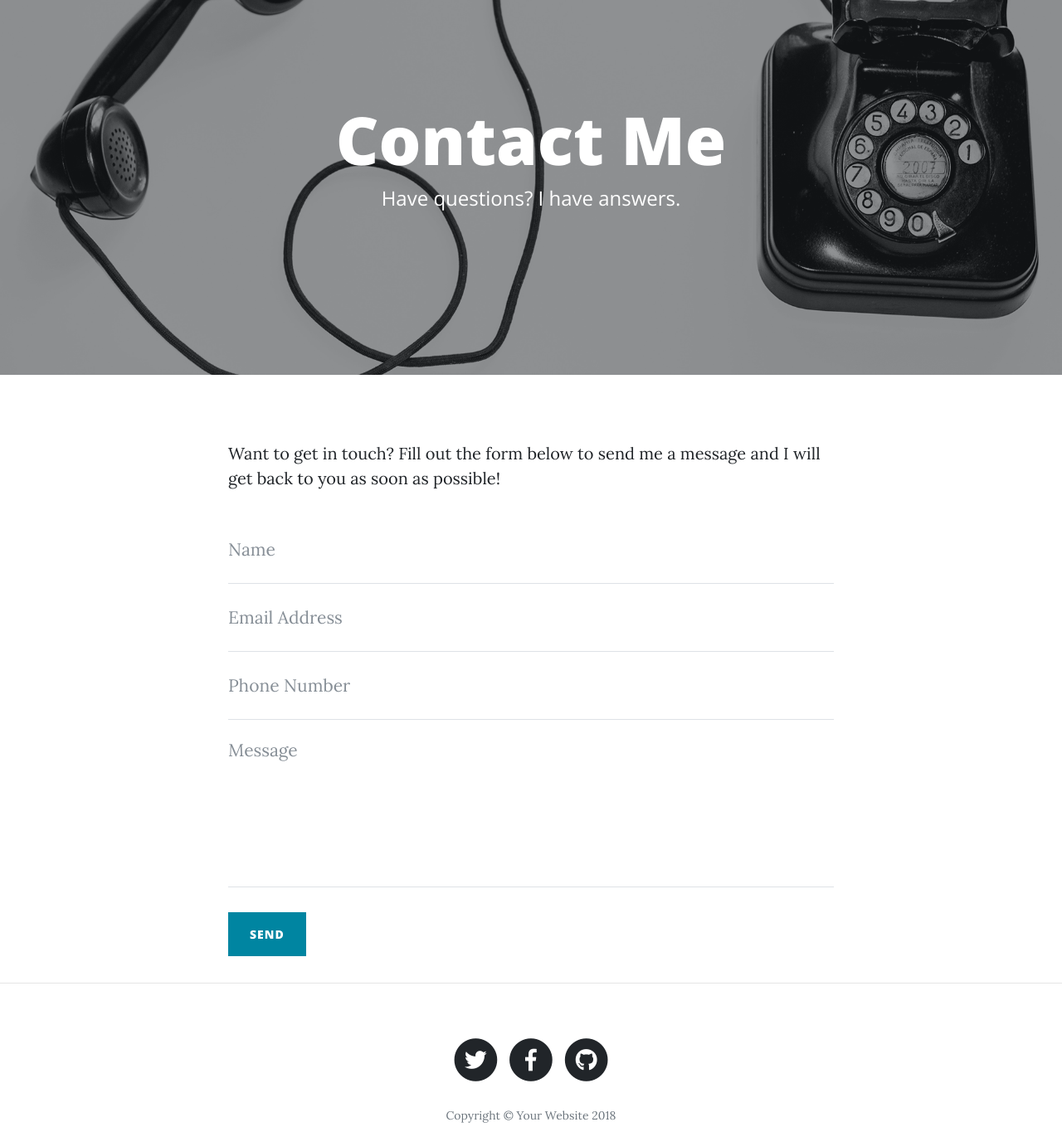
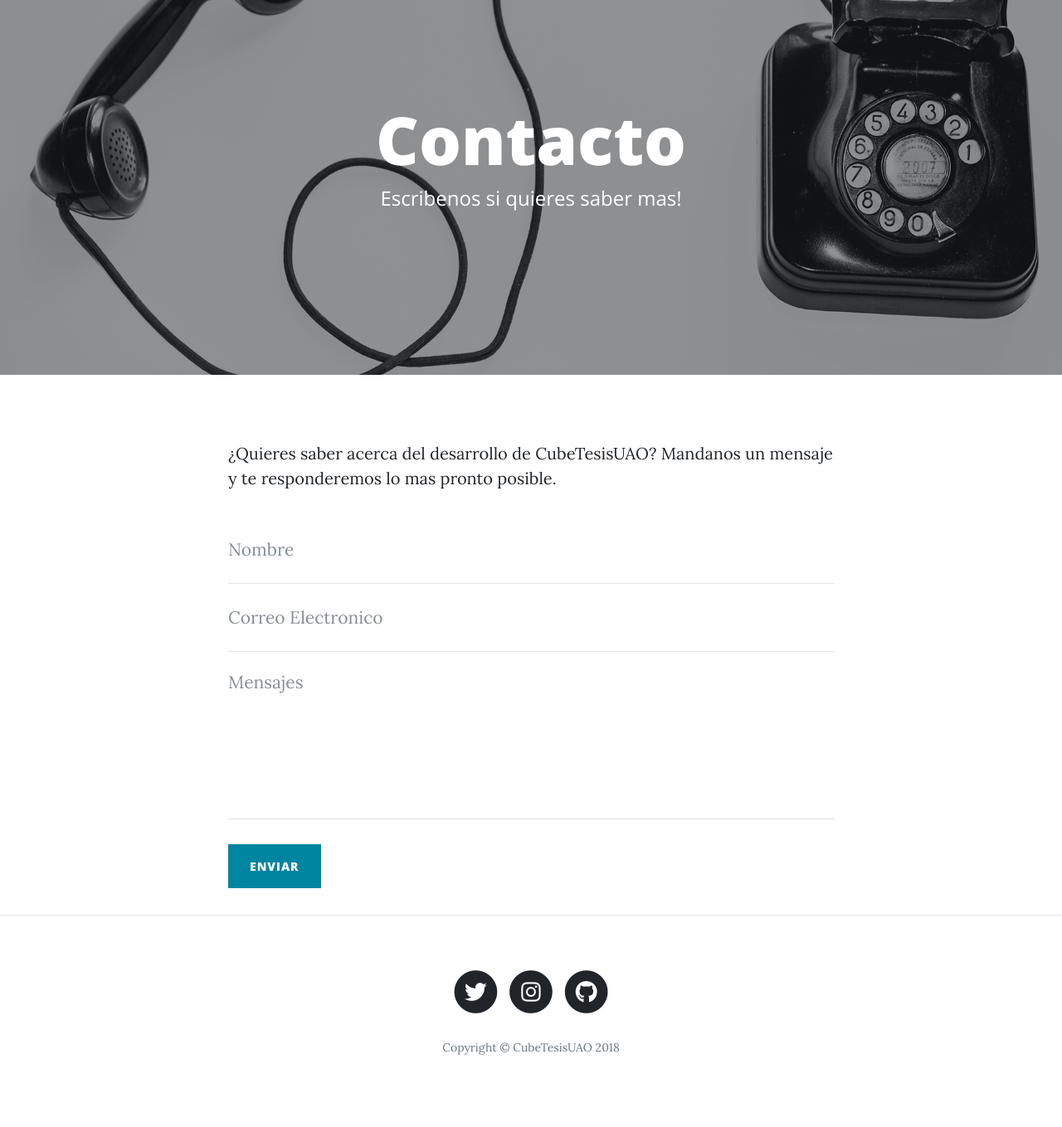
Before and after one commit to garayco/Pagina-Web-Tesis, a website: page contact.html in a window 1280 px wide. Shown: the part 80-1439 px from the top of the page at 83% size. Drawn offline with nearby package versions, Linux system fonts and the light colour scheme.

Commit message:
Pagina Terminada Parte 1

```diff
--- a/contact.html
+++ b/contact.html
@@ -8,7 +8,7 @@
     <meta name="description" content="">
     <meta name="author" content="">
 
-    <title>Clean Blog - Start Bootstrap Theme</title>
+    <title>Cube Tesis UAO</title>
 
     <!-- Bootstrap core CSS -->
     <link href="vendor/bootstrap/css/bootstrap.min.css" rel="stylesheet">
@@ -56,8 +56,8 @@
         <div class="row">
           <div class="col-lg-8 col-md-10 mx-auto">
             <div class="page-heading">
-              <h1>Contact Me</h1>
-              <span class="subheading">Have questions? I have answers.</span>
+              <h1>Contacto</h1>
+              <span class="subheading">Escribenos si quieres saber mas!</span>
             </div>
           </div>
         </div>
@@ -68,43 +68,36 @@
     <div class="container">
       <div class="row">
         <div class="col-lg-8 col-md-10 mx-auto">
-          <p>Want to get in touch? Fill out the form below to send me a message and I will get back to you as soon as possible!</p>
+          <p>¿Quieres saber acerca del desarrollo de CubeTesisUAO? Mandanos un mensaje y te responderemos lo mas pronto posible.</p>
           <!-- Contact Form - Enter your email address on line 19 of the mail/contact_me.php file to make this form work. -->
           <!-- WARNING: Some web hosts do not allow emails to be sent through forms to common mail hosts like Gmail or Yahoo. It's recommended that you use a private domain email address! -->
           <!-- To use the contact form, your site must be on a live web host with PHP! The form will not work locally! -->
           <form name="sentMessage" id="contactForm" novalidate>
             <div class="control-group">
               <div class="form-group floating-label-form-group controls">
-                <label>Name</label>
-                <input type="text" class="form-control" placeholder="Name" id="name" required data-validation-required-message="Please enter your name.">
+                <label>Nombre</label>
+                <input type="text" class="form-control" placeholder="Nombre" id="name" required data-validation-required-message="Please enter your name.">
                 <p class="help-block text-danger"></p>
               </div>
             </div>
             <div class="control-group">
               <div class="form-group floating-label-form-group controls">
-                <label>Email Address</label>
-                <input type="email" class="form-control" placeholder="Email Address" id="email" required data-validation-required-message="Please enter your email address.">
-                <p class="help-block text-danger"></p>
-              </div>
-            </div>
-            <div class="control-group">
-              <div class="form-group col-xs-12 floating-label-form-group controls">
-                <label>Phone Number</label>
-                <input type="tel" class="form-control" placeholder="Phone Number" id="phone" required data-validation-required-message="Please enter your phone number.">
+                <label>Correo Electronico</label>
+                <input type="email" class="form-control" placeholder="Correo Electronico" id="email" required data-validation-required-message="Please enter your email address.">
                 <p class="help-block text-danger"></p>
               </div>
             </div>
             <div class="control-group">
               <div class="form-group floating-label-form-group controls">
-                <label>Message</label>
-                <textarea rows="5" class="form-control" placeholder="Message" id="message" required data-validation-required-message="Please enter a message."></textarea>
+                <label>Mensajes</label>
+                <textarea rows="5" class="form-control" placeholder="Mensajes" id="message" required data-validation-required-message="Please enter a message."></textarea>
                 <p class="help-block text-danger"></p>
               </div>
             </div>
             <br>
             <div id="success"></div>
             <div class="form-group">
-              <button type="submit" class="btn btn-primary" id="sendMessageButton">Send</button>
+              <button type="submit" class="btn btn-primary" id="sendMessageButton">Enviar</button>
             </div>
           </form>
         </div>
@@ -131,7 +124,7 @@
                 <a href="#">
                   <span class="fa-stack fa-lg">
                     <i class="fas fa-circle fa-stack-2x"></i>
-                    <i class="fab fa-facebook-f fa-stack-1x fa-inverse"></i>
+                    <i class="fab fa-instagram fa-stack-1x fa-inverse"></i>
                   </span>
                 </a>
               </li>
@@ -144,7 +137,7 @@
                 </a>
               </li>
             </ul>
-            <p class="copyright text-muted">Copyright &copy; Your Website 2018</p>
+            <p class="copyright text-muted">Copyright &copy; CubeTesisUAO 2018</p>
           </div>
         </div>
       </div>
--- a/js/contact_me.js
+++ b/js/contact_me.js
@@ -10,7 +10,6 @@ $(function() {
       // get values from FORM
       var name = $("input#name").val();
       var email = $("input#email").val();
-      var phone = $("input#phone").val();
       var message = $("textarea#message").val();
       var firstName = name; // For Success/Failure Message
       // Check for white space in name for Success/Fail message
@@ -24,7 +23,6 @@ $(function() {
         type: "POST",
         data: {
           name: name,
-          phone: phone,
           email: email,
           message: message
         },
```
Also changed, not shown: about.html (+10 -8 lines), index.html (+3 -9 lines), 1 other file.
